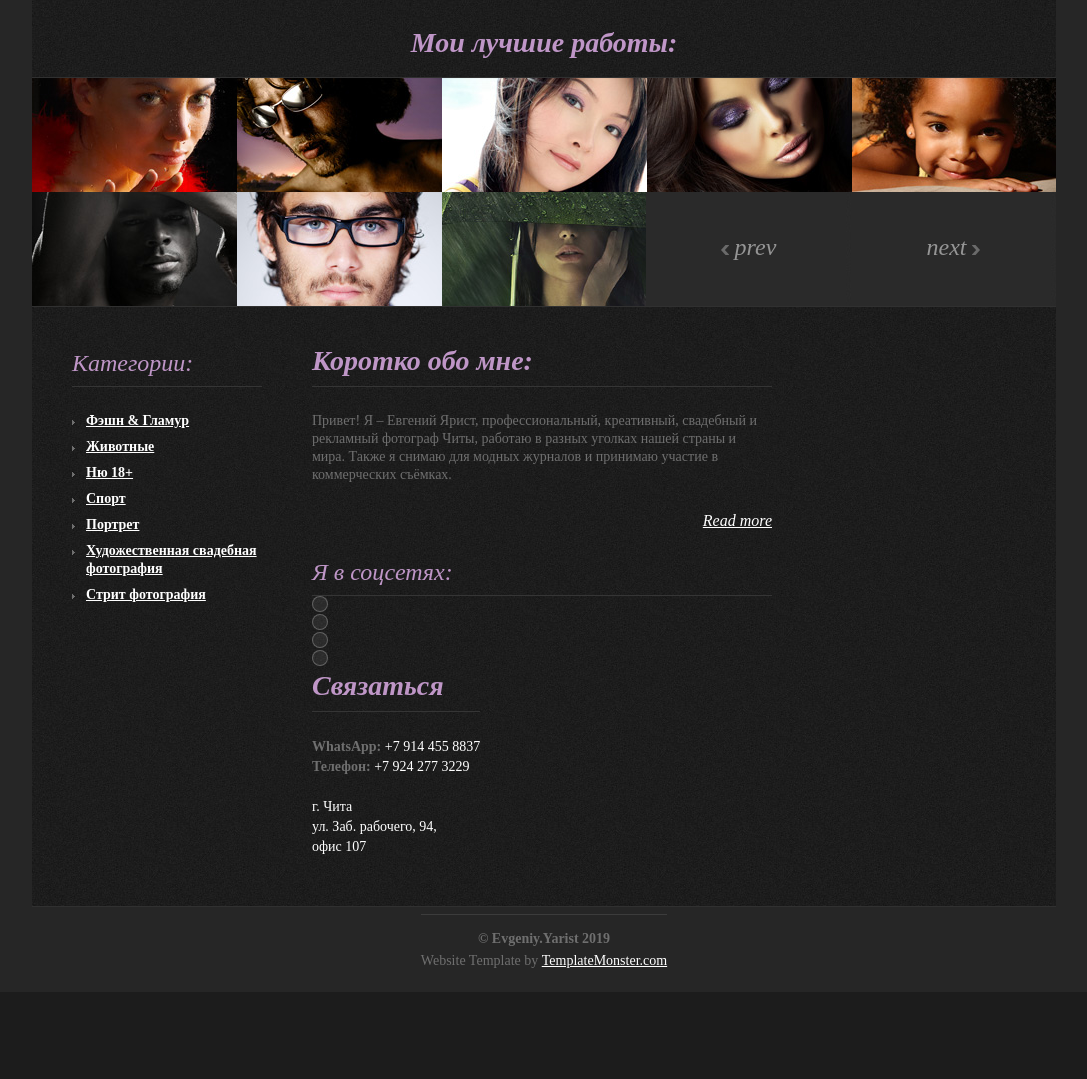
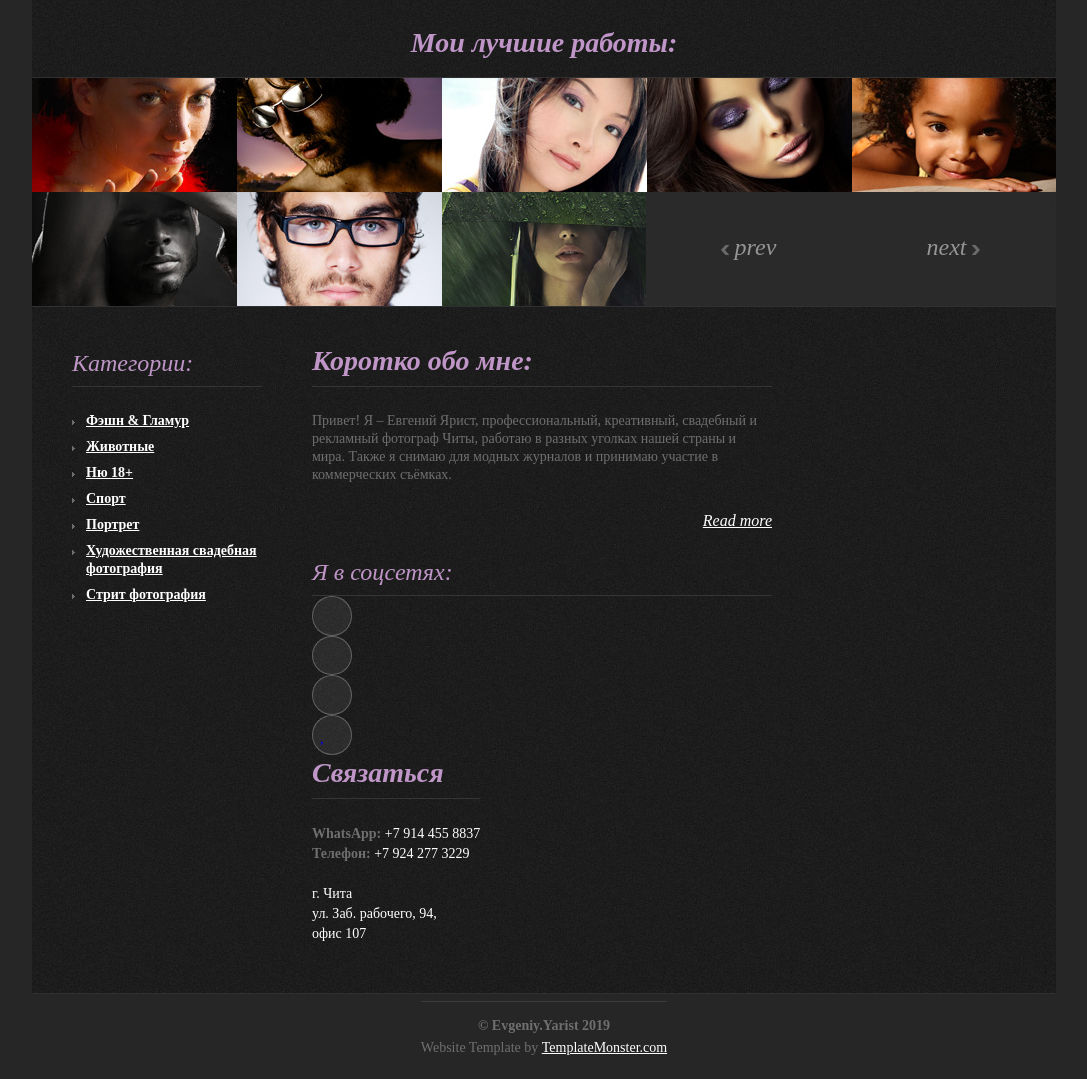
Before and after one commit to likemne/portfolio.github.io, a PHP site: page /index.html in a window 1280 px wide. Shown: the part 525-1604 px from the top of the page, without its empty margins (96-1183 px from the left). Before the commit the page ends 1493 px from the top, so only its background shows below. Run offline with PHP 8.4, Linux system fonts and the light colour scheme; some web fonts are replaced.

Commit message:
Update style.css

```diff
--- a/css/style.css
+++ b/css/style.css
@@ -1,3 +1,6 @@
+@import url(font-awesome.min.css);
+@import url("http://fonts.googleapis.com/css?family=Source+Sans+Pro:200");
+
 /* Global properties ======================================================== */
 html, body {
 	width:100%;
```
